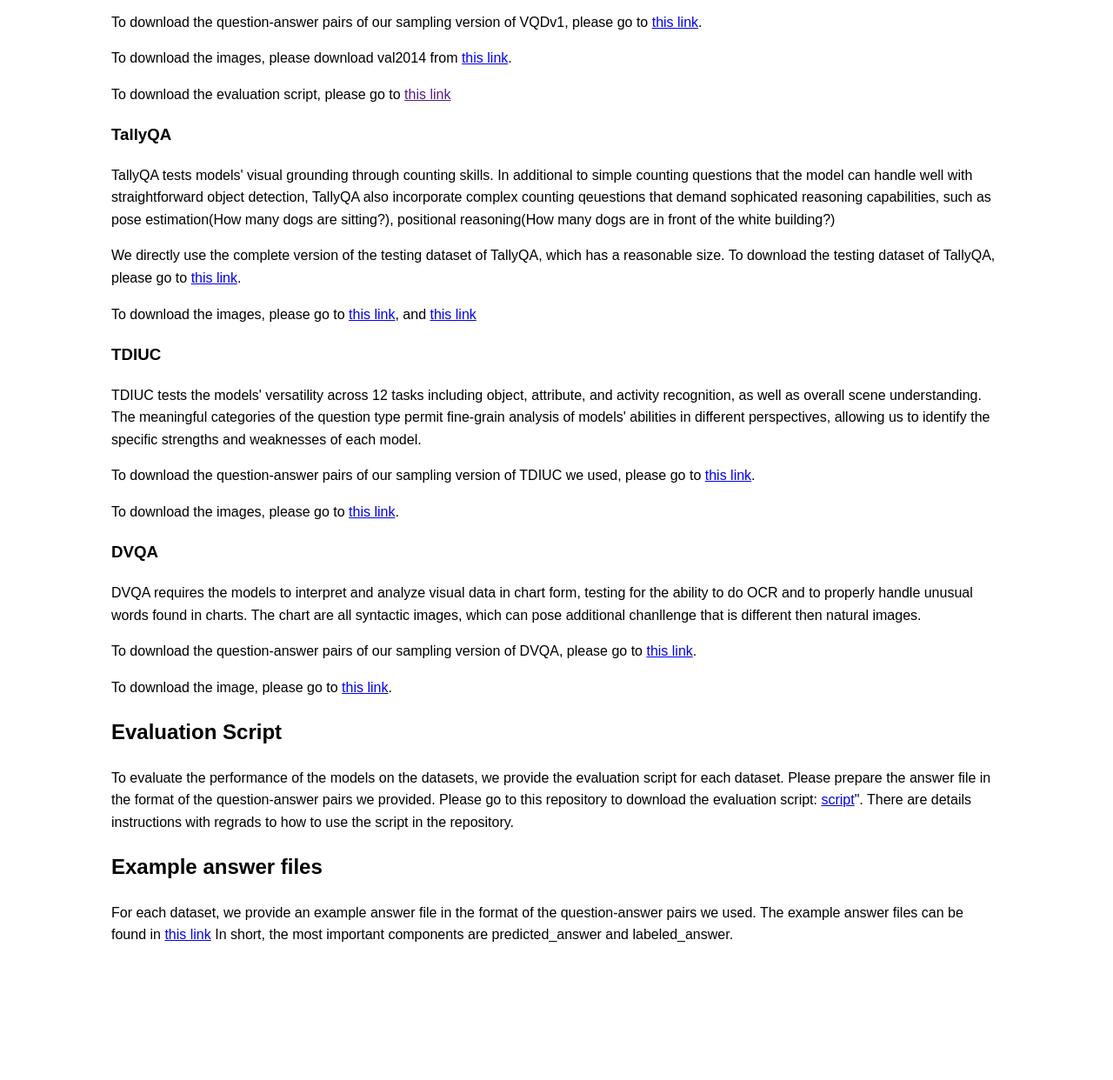
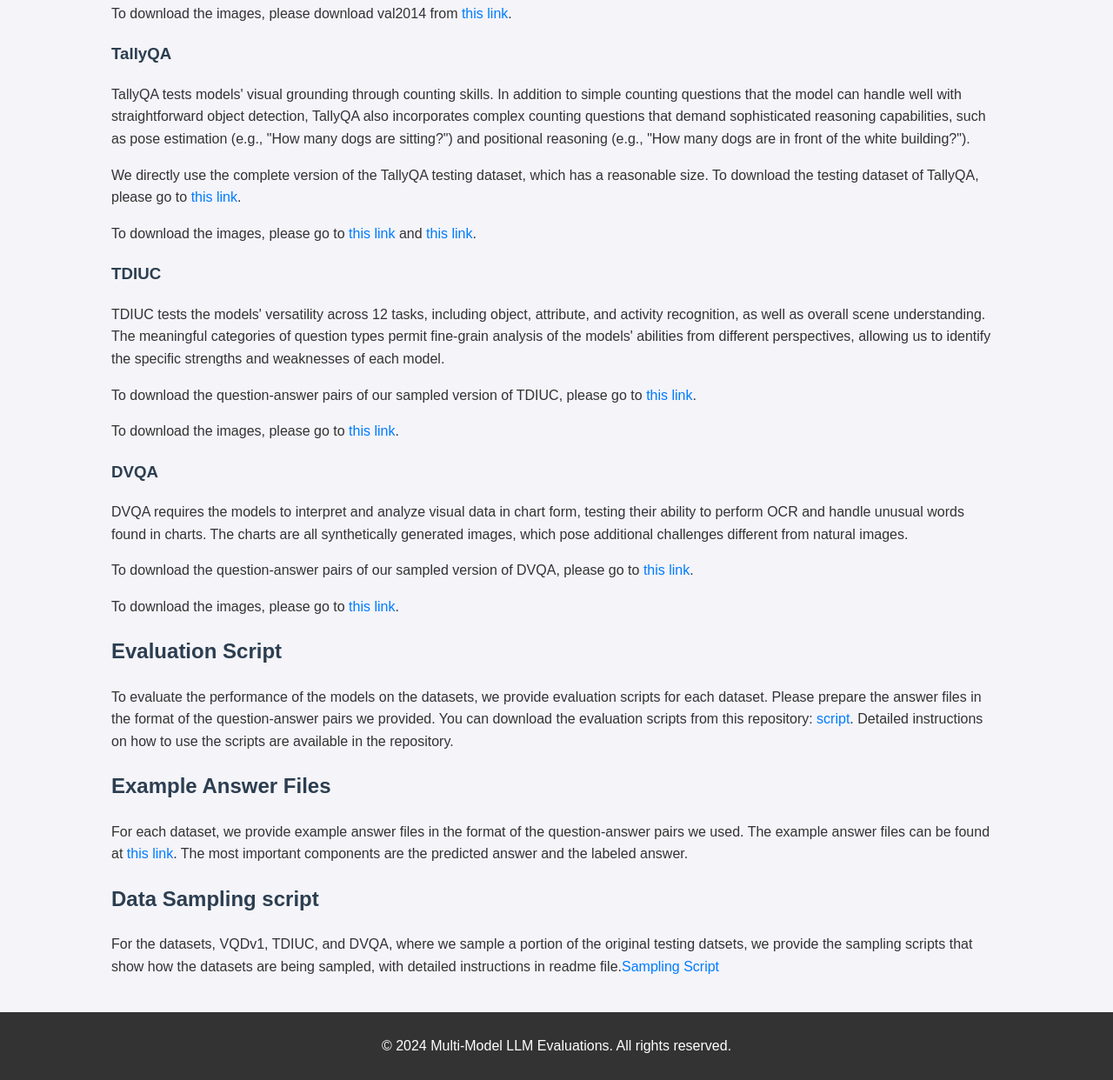
Before and after one commit to KevinLuJian/MLLM_supplemental, a plain HTML site: page index.html in a window 1280 px wide. Shown: the part 649-1891 px from the top of the page at 87% size. Before the commit the page ends 1757 px from the top, so only its background shows below. Drawn offline with Linux system fonts and the light colour scheme.

Commit message:
Update index.html

```diff
--- a/index.html
+++ b/index.html
@@ -10,6 +10,8 @@
             line-height: 1.6;
             margin: 0;
             padding: 0;
+            background-color: #f4f4f9;
+            color: #333;
         }
         .container {
             width: 80%;
@@ -35,7 +37,7 @@
         }
         header li {
             display: inline;
-            padding: 0 20px 0 20px;
+            padding: 0 20px;
         }
         .main-content {
             margin: 20px 0;
@@ -45,10 +47,11 @@
             padding: 0;
         }
         .stats ul li {
-            background: #f4f4f4;
+            background: #e9ecef;
             margin-bottom: 5px;
             padding: 10px;
             border: #ccc 1px solid;
+            border-radius: 5px;
         }
         footer {
             background: #333;
@@ -57,6 +60,19 @@
             padding: 10px 0;
             margin-top: 20px;
         }
+        h1, h2, h3 {
+            color: #2c3e50;
+        }
+        a {
+            color: #007bff;
+            text-decoration: none;
+        }
+        a:hover {
+            text-decoration: underline;
+        }
+        .authors p {
+            font-style: italic;
+        }
     </style>
 </head>
 <body>
@@ -64,7 +80,7 @@
         <div class="container">
             <h1>Revisiting Multi-Model LLM Evaluations</h1>
             <div class="authors">
-                <p>Jian Lu, Shikhar Srivastava,Junyu Chen, Robik Shrestha, Manoj Acharya, Kushal Kafle, Christopher Kanan</p>
+                <p>Jian Lu, Shikhar Srivastava, Junyu Chen, Robik Shrestha, Manoj Acharya, Kushal Kafle, Christopher Kanan</p>
             </div>
         </div>
     </header>
@@ -73,53 +89,52 @@
         <div class="main-content">
             <h1>Introduction</h1>
             <p>
-              In the paper, we evaluate current popular MLLMs on four datasets created by our Lab: VQDv1, TallyQA, TDIUC, and DVQA. These datasets are designed to evaluate the performance of multi-model LLMs on a variety of tasks, including visual question answering, counting, and image understanding.
-              VQDv1, TallyQA, and DVQA we evaluated are not based on complete evaluation sets, but instead choose the representative samples. This effectively shorten the testing sets, which
-              can help developers speed up the evaluation process, while still maintaining the diversity of the original dataset.
-              To help researcher to reproduce our results, we provide the link to download the question-answer pairs of the sampling version of the datasets we used, as well as the link to download the images.
+              In this paper, we evaluate popular multi-modal large language models (MLLMs) on four datasets created by our lab: VQDv1, TallyQA, TDIUC, and DVQA. These datasets are designed to assess the performance of multi-modal LLMs on various tasks, including visual question answering, counting, and image understanding.
+              VQDv1, TallyQA, and DVQA evaluations are not based on complete datasets but instead use representative samples. This effectively shortens the testing sets, allowing developers to expedite the evaluation process while maintaining the diversity of the original datasets. This websites provides the datasets, evaluation scripts, and example answer files for researchers to reproduce our results.
             </p>
             <h2>Datasets</h2>
             <h3>VQDv1</h3>
-            <p>VQDv1 requires the model to produce multiple bounding boxes instead of localizing only one object, thereby testing for general query detection skills. Unlike typical Referring expression datasets that assert every query will only, and will have to correspond to only one grounding bounding box,
-                the query in VQDv1 ask the model to generate an uncertain number of bounding boxes, from 0 to N, which pose additinal challenge to the model.
+            <p>VQDv1 requires the model to produce multiple bounding boxes instead of localizing only one object, thereby testing general query detection skills. Unlike typical referring expression datasets, which assert that every query will correspond to only one bounding box, VQDv1 queries ask the model to generate an uncertain number of bounding boxes, from 0 to N, posing an additional challenge to the model.
             </p>
             <p>
-                To download the question-answer pairs of our sampling version of VQDv1,
+                To download the question-answer pairs of our sampled version of VQDv1,
                 please go to <a href="https://github.com/KevinLuJian/MLLM-evaluation/raw/main/VQDv1_sampling.json">this link</a>.
             </p>
             <p>
                 To download the images, please download val2014 from <a href="http://images.cocodataset.org/zips/val2014.zip">this link</a>.
             </p>
-            <p>
-                To download the evaluation script, please go to <a href="">this link</a>
-            </p>
 
             <h3>TallyQA</h3>
-            <p>TallyQA tests models' visual grounding through counting skills. In additional to simple counting questions that the model can handle well with
-                straightforward object detection, TallyQA also incorporate complex counting qeuestions that demand sophicated reasoning capabilities, such as pose estimation(How many dogs are sitting?), positional reasoning(How many dogs are in front of the white building?)</p>
-            <p> We directly use the complete version of the testing dataset of TallyQA, which has a reasonable size. To download the testing dataset of TallyQA, please go to <a href="https://github.com/KevinLuJian/MLLM-evaluation/raw/main/TallyQA_test.json">this link</a>.</p>
-            <p> To download the images, please go to <a href="https://cs.stanford.edu/people/rak248/VG_100K_2/images.zip">this link</a>, and <a href="https://cs.stanford.edu/people/rak248/VG_100K_2/images2.zip">this link</a></p>
+            <p>TallyQA tests models' visual grounding through counting skills. In addition to simple counting questions that the model can handle well with straightforward object detection, TallyQA also incorporates complex counting questions that demand sophisticated reasoning capabilities, such as pose estimation (e.g., "How many dogs are sitting?") and positional reasoning (e.g., "How many dogs are in front of the white building?").
+            </p>
+            <p> We directly use the complete version of the TallyQA testing dataset, which has a reasonable size. To download the testing dataset of TallyQA, please go to <a href="https://github.com/KevinLuJian/MLLM-evaluation/raw/main/TallyQA_test.json">this link</a>.</p>
+            <p> To download the images, please go to <a href="https://cs.stanford.edu/people/rak248/VG_100K_2/images.zip">this link</a> and <a href="https://cs.stanford.edu/people/rak248/VG_100K_2/images2.zip">this link</a>.</p>
 
             <h3>TDIUC</h3>
-            <p>TDIUC tests the models' versatility across 12 tasks including object, attribute, and activity recognition, as well as overall scene understanding. The meaningful categories of the question type permit fine-grain analysis of
-                models' abilities in different perspectives, allowing us to identify the specific strengths and weaknesses of each model.
+            <p>TDIUC tests the models' versatility across 12 tasks, including object, attribute, and activity recognition, as well as overall scene understanding. The meaningful categories of question types permit fine-grain analysis of the models' abilities from different perspectives, allowing us to identify the specific strengths and weaknesses of each model.
             </p>
-            <p>To download the question-answer pairs of our sampling version of TDIUC we used, please go to <a href="https://github.com/KevinLuJian/MLLM-evaluation/raw/main/TDIUC_sampling.json">this link</a>.</p>
+            <p>To download the question-answer pairs of our sampled version of TDIUC, please go to <a href="https://github.com/KevinLuJian/MLLM-evaluation/raw/main/TDIUC_sampling.json">this link</a>.</p>
             <p>To download the images, please go to <a href="https://drive.google.com/file/d/1Hevf7eQNzg-qlXbfz9nPbATmQciexkDp/view?usp=share_link">this link</a>.</p>
-            <p>
+
             <h3>DVQA</h3>
-            <p>DVQA requires the models to interpret and analyze visual data in chart form, testing for the ability to do OCR and to properly handle unusual words found in charts. The chart are all syntactic images, which can pose additional chanllenge that is different then natural images.</p>
-            <p>To download the question-answer pairs of our sampling version of DVQA, please go to <a href="https://github.com/KevinLuJian/MLLM-evaluation/raw/main/DVQA_sampling.json">this link</a>.</p>
-            <p>To download the image, please go to <a href="https://drive.google.com/file/d/1iOSjgbqnTiLpMFuuRa3kIs3E_RxGkKmX/view?usp=share_link">this link</a>.</p>
+            <p>DVQA requires the models to interpret and analyze visual data in chart form, testing their ability to perform OCR and handle unusual words found in charts. The charts are all synthetically generated images, which pose additional challenges different from natural images.</p>
+            <p>To download the question-answer pairs of our sampled version of DVQA, please go to <a href="https://github.com/KevinLuJian/MLLM-evaluation/raw/main/DVQA_sampling.json">this link</a>.</p>
+            <p>To download the images, please go to <a href="https://drive.google.com/file/d/1iOSjgbqnTiLpMFuuRa3kIs3E_RxGkKmX/view?usp=share_link">this link</a>.</p>
+
             <h2>Evaluation Script</h2>
-            To evaluate the performance of the models on the datasets, we provide the evaluation script for each dataset. Please prepare the answer file in the format of the question-answer pairs we provided.
-            Please go to this repository to download the evaluation script: <a href="https://github.com/KevinLuJian/MLLM-evaluation/tree/main/eval_script">script</a>". There are details instructions with regrads to how to use the script in the repository.
+            <p>To evaluate the performance of the models on the datasets, we provide evaluation scripts for each dataset. Please prepare the answer files in the format of the question-answer pairs we provided. You can download the evaluation scripts from this repository: <a href="https://github.com/KevinLuJian/MLLM-evaluation/tree/main/eval_script">script</a>. Detailed instructions on how to use the scripts are available in the repository.</p>
 
-            <h2>Example answer files</h2>
-            <p>For each dataset, we provide an example answer file in the format of the question-answer pairs we used. The example answer files can be found in <a href="https://github.com/KevinLuJian/MLLM-evaluation/tree/main/Evaluation_result(Ours)">this link</a> In short, the most important components are
-            predicted_answer and labeled_answer.</p>
-
+            <h2>Example Answer Files</h2>
+            <p>For each dataset, we provide example answer files in the format of the question-answer pairs we used. The example answer files can be found at <a href="https://github.com/KevinLuJian/MLLM-evaluation/tree/main/Evaluation_result(Ours)">this link</a>. The most important components are the predicted answer and the labeled answer.</p>
+            <h2>Data Sampling script</h2>
+            <p>For the datasets, VQDv1, TDIUC, and DVQA, where we sample a portion of the original testing datsets, we provide the sampling scripts that show how the datasets are being sampled, with detailed instructions in readme file.<a href="https://github.com/KevinLuJian/MLLM-evaluation/tree/main/datasets_sampling">Sampling Script</a></p>
         </div>
     </div>
+
+    <footer>
+        <div class="container">
+            <p>&copy; 2024 Multi-Model LLM Evaluations. All rights reserved.</p>
+        </div>
+    </footer>
 </body>
 </html>
```
